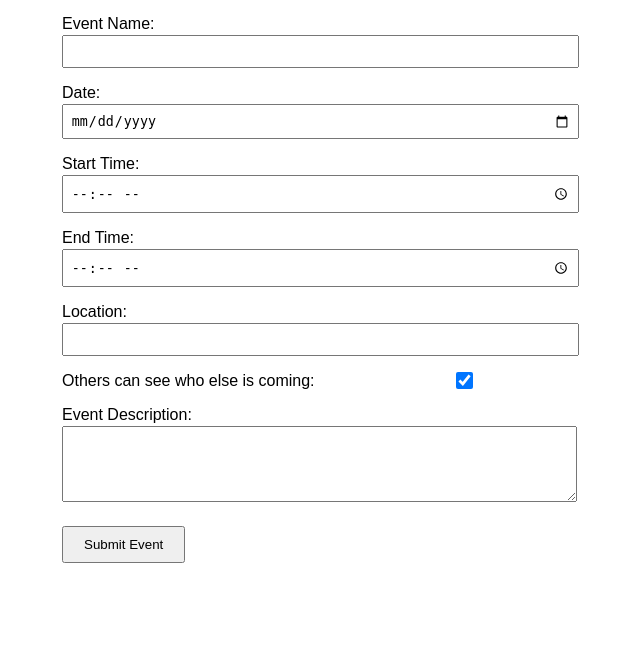
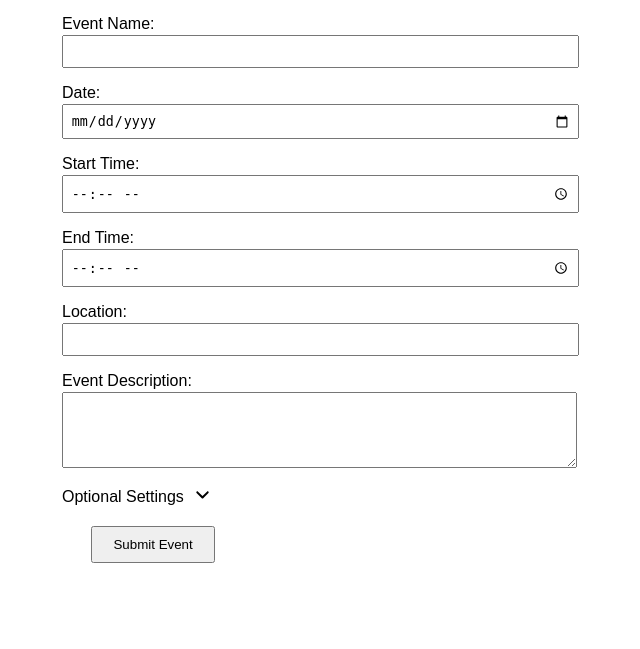
Before and after one commit to looking-sharp/Event-Tracker, a Flask app: page /createEvent/1 in a window 1280 px wide. Shown: the part 183-832 px from the top of the page, without its empty margins (328-968 px from the left). Run offline with Flask 3, Linux system fonts and the light colour scheme; parts of the project's set-up code (start-up, migrations or seed data) failed here and were passed over.

Commit message:
Added form.css

```diff
--- /dev/null
+++ b/static/scripts/newEvent.js
@@ -0,0 +1,12 @@
+const arrow_innerHTML = '<g id="SVGRepo_bgCarrier" stroke-width="0"></g><g id="SVGRepo_tracerCarrier" stroke-linecap="round" stroke-linejoin="round"></g><g id="SVGRepo_iconCarrier"> <path fill-rule="evenodd" clip-rule="evenodd" d="M12.7071 14.7071C12.3166 15.0976 11.6834 15.0976 11.2929 14.7071L6.29289 9.70711C5.90237 9.31658 5.90237 8.68342 6.29289 8.29289C6.68342 7.90237 7.31658 7.90237 7.70711 8.29289L12 12.5858L16.2929 8.29289C16.6834 7.90237 17.3166 7.90237 17.7071 8.29289C18.0976 8.68342 18.0976 9.31658 17.7071 9.70711L12.7071 14.7071Z" fill="#000000"></path> </g></svg>';
+const arrow = document.getElementById("dropdown_arrow");
+let isActive = false;
+
+document.addEventListener("DOMContentLoaded", () => {
+    arrow.innerHTML = arrow_innerHTML;
+});
+
+arrow.addEventListener('click', () => {
+    arrow.style.transform = isActive ? "rotate(0deg)" : "rotate(180deg)";
+    isActive = !isActive;
+});
--- /dev/null
+++ b/static/styles/form.css
@@ -0,0 +1,101 @@
+form {
+    width: 500px;
+    margin: auto;
+}
+
+label {
+    display: block;
+    margin-top: 1em;
+}
+
+input, textarea {
+    width: 100%;
+    padding: 0.5em;
+    margin-top: 0.2em;
+}
+
+button {
+    margin-top: 1.5em;
+    padding: 0.7em 1.5em;
+}
+
+label {
+  display: flex;
+  align-items: center;
+  gap: 8px; /* space between text and checkbox */
+}
+
+input[type=checkbox], input[type=radio] {
+  margin: 0;
+  width: 1.3em;
+  height: 1.3em;
+  position: relative;
+  margin-left: 10em;
+}
+
+.icons {
+  position: absolute;
+}
+
+.icons svg {
+  position: relative;
+  left:483px;
+  top:7px;
+  width:25px;
+  height:auto;
+  cursor: pointer;
+}
+
+.icons2 {
+  position: absolute;
+}
+
+.icons2 svg {
+  position: relative;
+  left:483px;
+  top:7px;
+  width:25px;
+  height:auto;
+  cursor: pointer;
+}
+
+.event_title {
+  margin: auto;
+  margin-top: 0;
+  margin-left: 0;
+}
+
+.no_event {
+  margin: auto;
+  text-align: center;
+  font-size: large;
+}
+
+#login_failed_error {
+  color:red;
+}
+
+#dropdown_arrow {
+  cursor: pointer;
+  cursor: pointer;
+  position: relative;
+  left: 128px;
+  top: -41px;
+  width: 25px;
+  height: auto;
+}
+
+
+.drop-button {
+  float: right;
+  color:white;
+  background-color: #04AA6D;
+  transition: 5ms;
+  border: none;
+  width: 12em;
+  font-weight: bold;
+}
+
+.drop-button:hover {
+  background-color: #047f52;
+}
--- a/static/styles/index.css
+++ b/static/styles/index.css
@@ -1,8 +1,5 @@
 body { font-family: Arial, sans-serif; margin: 2em; }
-form { width: 500px; margin: auto; }
-label { display: block; margin-top: 1em; }
-input, textarea { width: 100%; padding: 0.5em; margin-top: 0.2em; }
-button { margin-top: 1.5em; padding: 0.7em 1.5em; }
+
 main {
   font-family: Arial, Helvetica, sans-serif;
   border-collapse: collapse;
@@ -103,20 +100,6 @@ table {
   border-collapse: collapse;
 }
 
-label {
-  display: flex;
-  align-items: center;
-  gap: 8px; /* space between text and checkbox */
-}
-
-input[type=checkbox], input[type=radio] {
-  margin: 0;
-  width: 1.3em;
-  height: 1.3em;
-  position: relative;
-  margin-left: 10em;
-}
-
 .event-div {
   outline: solid 1px #423e3c;
   padding: 10px;
--- a/templates/login.html
+++ b/templates/login.html
@@ -4,6 +4,7 @@
     <meta charset="UTF-8">
     <meta name="viewport" content="width=device-width, initial-scale=1.0">
     <link rel= "stylesheet" type= "text/css" href= "{{ url_for('static',filename='styles/index.css') }}">
+    <link rel= "stylesheet" type= "text/css" href= "{{ url_for('static',filename='styles/form.css') }}">
     <title>Main</title>
 </head>
 <header>
--- a/templates/newEvent.html
+++ b/templates/newEvent.html
@@ -5,6 +5,7 @@
     <title>Host a New Event</title>
     <meta name="viewport" content="width=device-width, initial-scale=1.0">
     <link rel= "stylesheet" type= "text/css" href= "{{ url_for('static',filename='styles/index.css') }}">
+    <link rel= "stylesheet" type= "text/css" href= "{{ url_for('static',filename='styles/form.css') }}">
 </head>
 <body>
     <h1>Host a New Event</h1>
@@ -24,13 +25,19 @@
         <label for="location">Location:</label>
         <input type="text" id="location" name="location" required>
 
-        <label for="public">Others can see who else is coming:
-        <input type="checkbox" id="public" name="public" required checked> </label>
-
         <label for="description">Event Description:</label>
         <textarea id="description" name="description" rows="4" required></textarea>
 
+        <label>Optional Settings</label>
+        <svg viewBox="0 0 24 24" fill="none" xmlns="http://www.w3.org/2000/svg" id="dropdown_arrow"></svg>
+
+        <div id="optional-questions" style="display: none; margin-top: 1em;">
+            <label for="public">Others can see who else is coming:
+            <input type="checkbox" id="public" name="public" checked> </label>
+        </div>
+
         <button type="submit">Submit Event</button>
     </form>
+    <script src="{{ url_for('static',filename='scripts/newEvent.js') }}"></script>
 </body>
 </html>
--- a/templates/rsvpForm.html
+++ b/templates/rsvpForm.html
@@ -5,6 +5,7 @@
     <title>RSVP for {{ event.eventName }}</title>
     <meta name="viewport" content="width=device-width, initial-scale=1.0">
     <link rel= "stylesheet" type= "text/css" href= "{{ url_for('static',filename='styles/index.css') }}">
+    <link rel= "stylesheet" type= "text/css" href= "{{ url_for('static',filename='styles/form.css') }}">
 </head>
 <body>
     <h1>RSVP for {{ event.eventName }}</h1>
--- a/templates/signUp.html
+++ b/templates/signUp.html
@@ -4,6 +4,7 @@
     <meta charset="UTF-8">
     <meta name="viewport" content="width=device-width, initial-scale=1.0">
     <link rel= "stylesheet" type= "text/css" href= "{{ url_for('static',filename='styles/index.css') }}">
+    <link rel= "stylesheet" type= "text/css" href= "{{ url_for('static',filename='styles/form.css') }}">
     <title>Main</title>
 </head>
 <header>
--- a/templates/userHome.html
+++ b/templates/userHome.html
@@ -4,6 +4,7 @@
     <meta charset="UTF-8">
     <meta name="viewport" content="width=device-width, initial-scale=1.0">
     <link rel= "stylesheet" type= "text/css" href= "{{ url_for('static',filename='styles/index.css') }}">
+    <link rel= "stylesheet" type= "text/css" href= "{{ url_for('static',filename='styles/form.css') }}">
     <title>Main</title>
 </head>
 <header>
```
Also changed, not shown: other parts of static/styles/index.css (+0 -57 lines).
